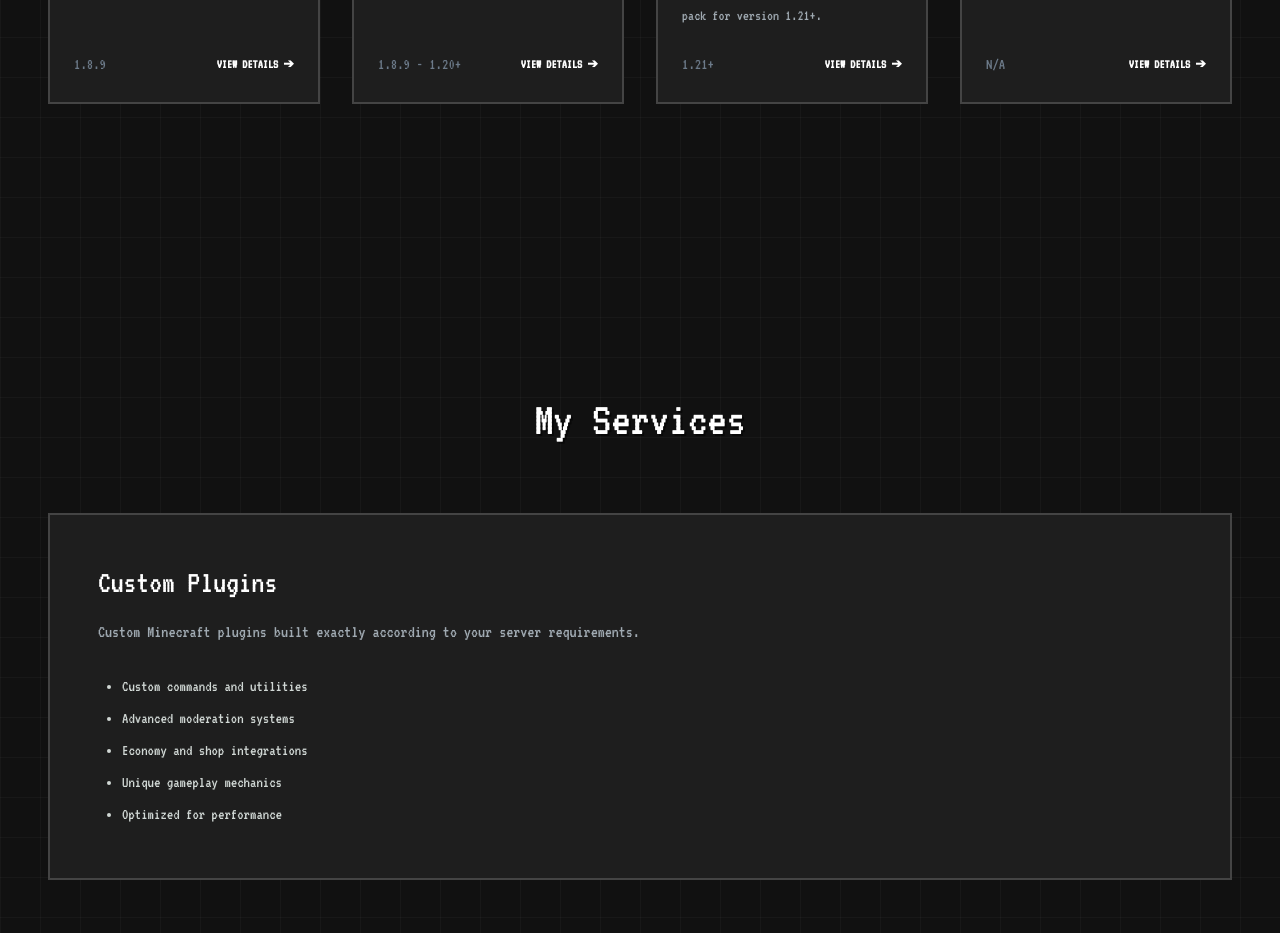
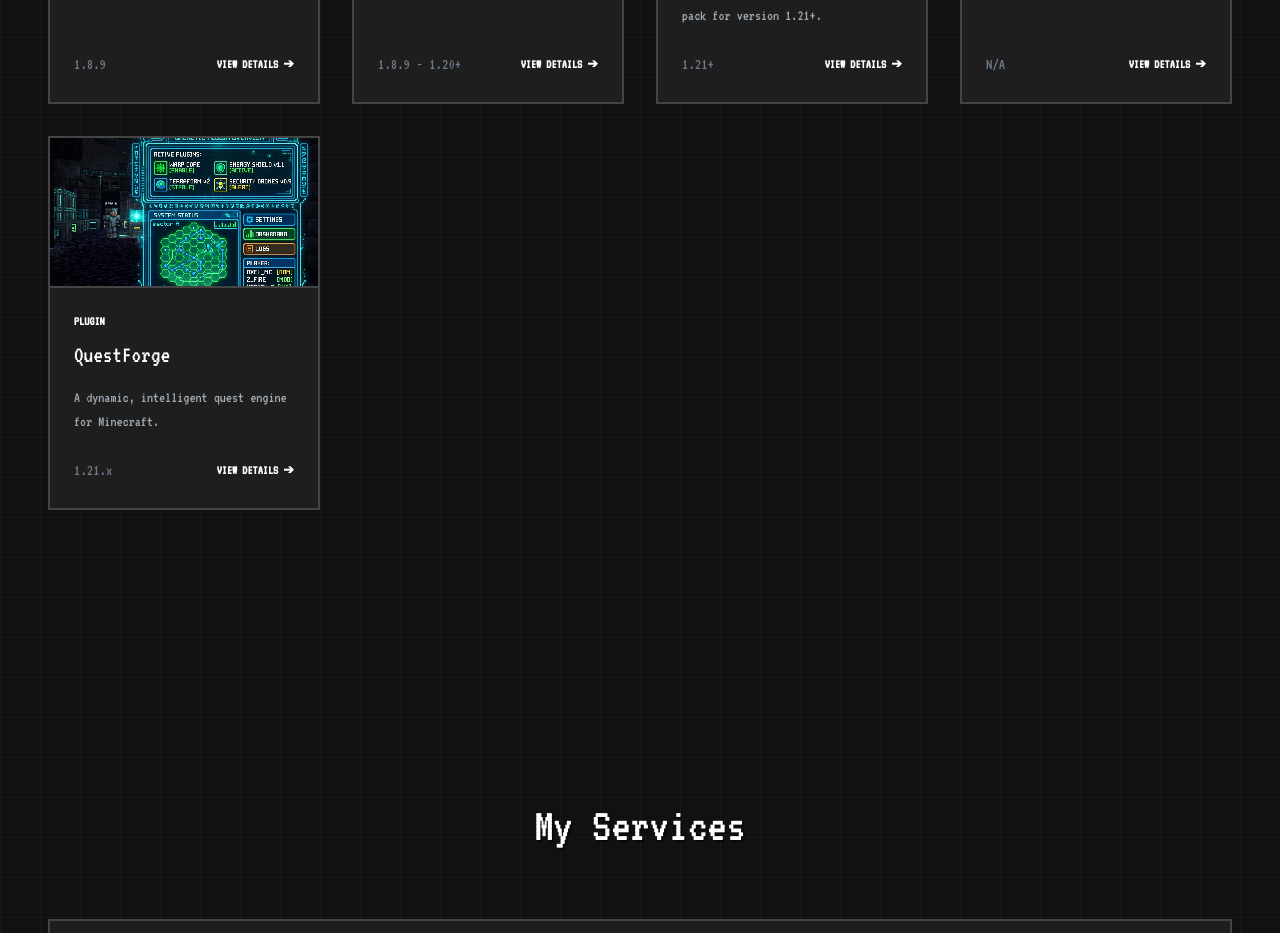
Before and after one commit to hirishav/Minecraft-Portfolio, a Next.js app: page / in a window 1280 px wide. Shown: the part 4763-5696 px from the top of the page. Built offline with nearby package versions, Linux system fonts and the light colour scheme.

Commit message:
Add QuestForge plugin to projects

```diff
--- a/src/data/projects.ts
+++ b/src/data/projects.ts
@@ -162,5 +162,40 @@
 
 Everything is mentioned in the website.
 `
+  },
+  {
+    id: "questforge",
+    name: "QuestForge",
+    category: "Plugin",
+    shortDescription: "A dynamic, intelligent quest engine for Minecraft.",
+    description: "QuestForge is a production-quality Minecraft Paper plugin. It features a modular architecture, dynamic daily/weekly quests generated based on player progression, and async SQLite storage.",
+    image: "/images/projects/scifi_plugin.png",
+    features: [
+      "Dynamic Quest Generation",
+      "Asynchronous Database (SQLite)",
+      "Paginated GUI Menus",
+      "PlaceholderAPI Integration"
+    ],
+    languages: ["Java", "Gradle"],
+    minecraftVersion: "1.21.x",
+    status: "Completed",
+    demoUrl: "https://github.com/rishav/QuestForge",
+    howToUse: `QuestForge Plugin
+
+WHAT IT IS:
+A dynamic quest engine for Minecraft Paper 1.21.x.
+
+FEATURES:
+- Asynchronous DB operations (0 lag!)
+- Custom APIs for rewards and objectives
+- Beautiful GUI Menus
+
+HOW TO USE:
+1. Drop the built QuestForge-1.0.0.jar into your \`plugins\` folder.
+2. (Optional) Install PlaceholderAPI.
+3. Restart the server.
+4. Modify \`plugins/QuestForge/config.yml\` if needed.
+5. In game, run \`/quests\` to open the main menu!
+`
   }
 ];
```
